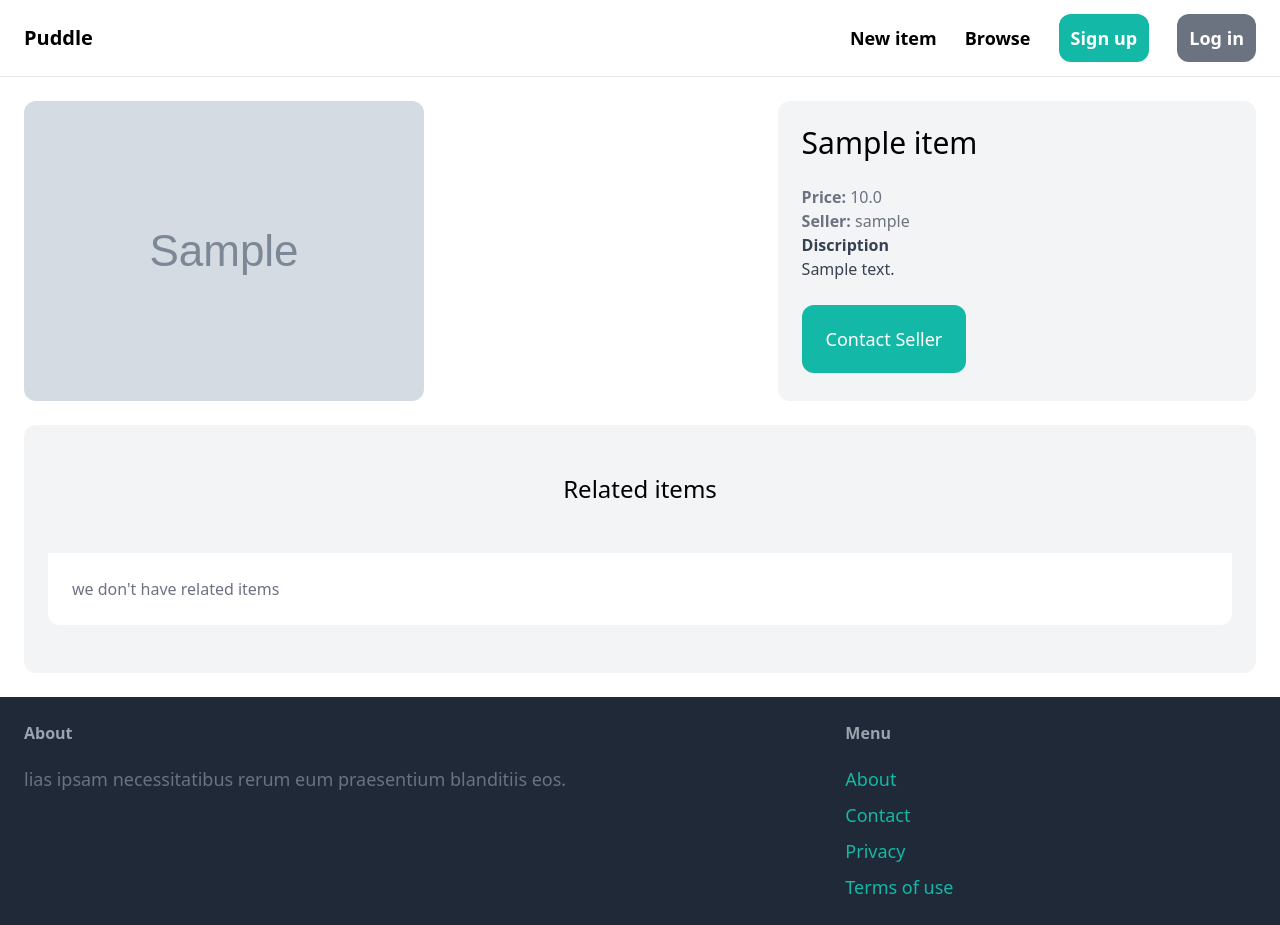
After one commit to eyobbokru/Django-learning-marketplace, a Django app: page /items/1/ in a window 1280 px wide. The commit adds this page. Run offline with Django 5.2, Linux system fonts and the light colour scheme; tables that the repository leaves empty hold one stand-in row (values such as "Sample post"); grey boxes marked "Sample" are stand-in pictures; some libraries are stand-ins or nearby versions.

Commit message:
detail page done

```diff
--- a/core/templates/core/index.html
+++ b/core/templates/core/index.html
@@ -12,7 +12,7 @@
   <div class="grid grid-cols-3 gap-3">
     {% for item in items %}
     <div>
-      <a href="#">
+      <a href="{% url 'item:detail' item.id %}">
         <div>
           <img src="{{ item.image.url}}" class="rounded-t-xl w-96 h-96" />
         </div>
--- /dev/null
+++ b/item/templates/item/detail.html
@@ -0,0 +1,60 @@
+{% extends "core/base.html" %} {% block title %}{{item.name}}{% endblock %}
+<p></p>
+{%block content %}
+<div class="grid grid-cols-5 gap-6">
+  <div class="col-span-3">
+    <img src="{{item.image.url}}" class="rounded-xl" />
+  </div>
+
+  <div class="col-span-2 p-6 bg-gray-100 rounded-xl">
+    <h1 class="mb-6 text-3xl">{{item.name}}</h1>
+    <p class="text-gray-500"><strong>Price: </strong> {{item.price}}</p>
+    <p class="text-gray-500">
+      <strong>Seller: </strong> {{item.created_by.username}}
+    </p>
+    {%if item.description%}
+    <p class="text-gray-700">
+      <strong>Discription</strong> <br />
+      {{item.description}}
+    </p>
+    {% endif %}
+
+    <a
+      href="#"
+      class="inline-block mt-6 px-6 py-5 text-lg font-semiblold bg-teal-500 rounded-xl text-white hover:bg-teal-700"
+    >
+      Contact Seller</a
+    >
+  </div>
+</div>
+
+<div class="mt-6 px-6 py-12 bg-gray-100 rounded-xl">
+  <h2 class="mb-12 text-2xl text-center">Related items</h2>
+
+  {% if not related_items %}
+
+  <div class="p-6 bg-white rounded-b-xl">
+    <p class="text-gray-500">we don't have related items</p>
+  </div>
+  {% endif %}
+
+  <div class="grid grid-cols-3 gap-3">
+    {% for item in related_items %}
+    <div>
+      <a href="{% url 'item:detail' item.id %}">
+        <div>
+          <img src="{{ item.image.url}}" class="rounded-t-xl w-96 h-96" />
+        </div>
+
+        <div class="p-6 bg-white rounded-b-xl">
+          <h2 class="text-2xl">{{item.name}}</h2>
+          <p class="text-gray-500">Price:{{ item.price}}</p>
+        </div>
+      </a>
+    </div>
+
+    {% endfor %}
+  </div>
+</div>
+
+{% endblock %}
--- /dev/null
+++ b/item/urls.py
@@ -0,0 +1,9 @@
+from django.urls import path
+
+from . import views
+app_name = 'item'
+
+
+urlpatterns = [
+    path('<int:pk>/', views.detail, name='detail')
+]
--- a/item/views.py
+++ b/item/views.py
@@ -1,3 +1,14 @@
-from django.shortcuts import render
+from django.shortcuts import render, get_object_or_404
+from .models import Item
+# Create your views here.
 
-# Create your views here.
+
+def detail(request, pk):
+
+    item = get_object_or_404(Item, pk=pk)
+    related_items = Item.objects.filter(category = item.category , is_sold=False).exclude(pk=pk)[0:3]
+
+    return render(request, 'item/detail.html',{
+                      'item':item,
+                      'related_items':related_items
+                  })
--- a/marketplace/urls.py
+++ b/marketplace/urls.py
@@ -18,11 +18,12 @@ from django.conf import settings
 from django.conf.urls.static import static
 
 from django.contrib import admin
-from django.urls import path
+from django.urls import path, include
 from core.views import index, contact
 
 urlpatterns = [
     path('', index,name='index' ),
+    path('items/', include('item.urls')),
     path('contact/', contact,name='contact' ),
     path('admin/', admin.site.urls),
 ] + static(settings.MEDIA_URL, document_root=settings.MEDIA_ROOT)
```
